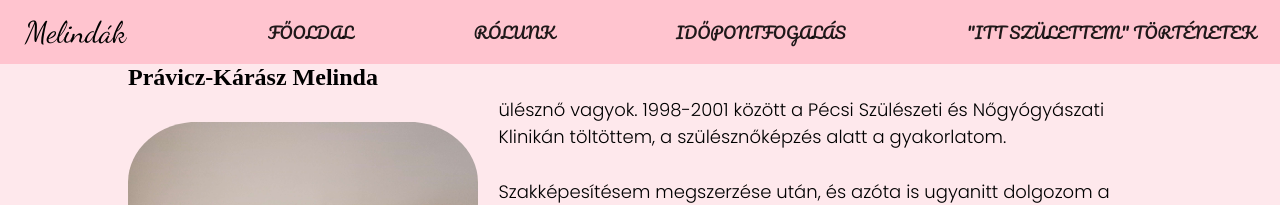
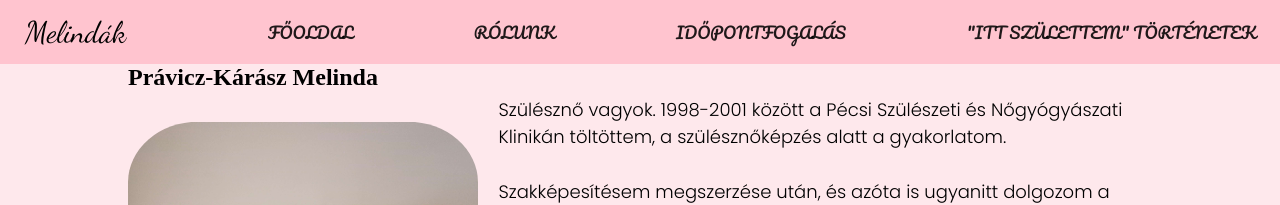
Before and after one commit to HangBeni/melindak_svelte, a SvelteKit app: page /magunkrol in a window 1280 px wide. Shown: the top 205 px of the page. Built offline with nearby package versions, Linux system fonts and the light colour scheme; a web font is replaced by a local one.

Commit message:
Nyelvi hiba

```diff
--- a/src/routes/(app)/magunkrol/+page.svelte
+++ b/src/routes/(app)/magunkrol/+page.svelte
@@ -13,7 +13,7 @@
         alt="Kárász Melinda képe Kárász Melinda és egy kisbaba"
       />
       <p>
-        ülésznő vagyok. 1998-2001 között a Pécsi Szülészeti és Nőgyógyászati
+        Szülésznő vagyok. 1998-2001 között a Pécsi Szülészeti és Nőgyógyászati
         Klinikán töltöttem, a szülésznőképzés alatt a gyakorlatom.
       </p>
       <p>
```
